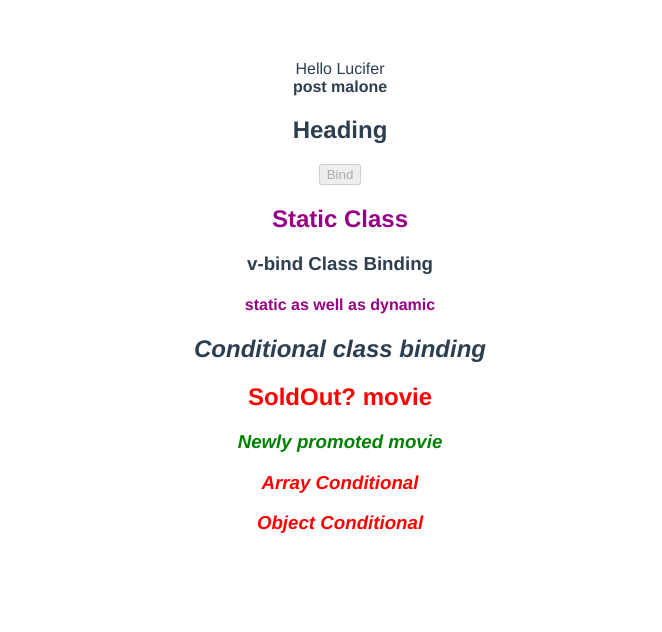
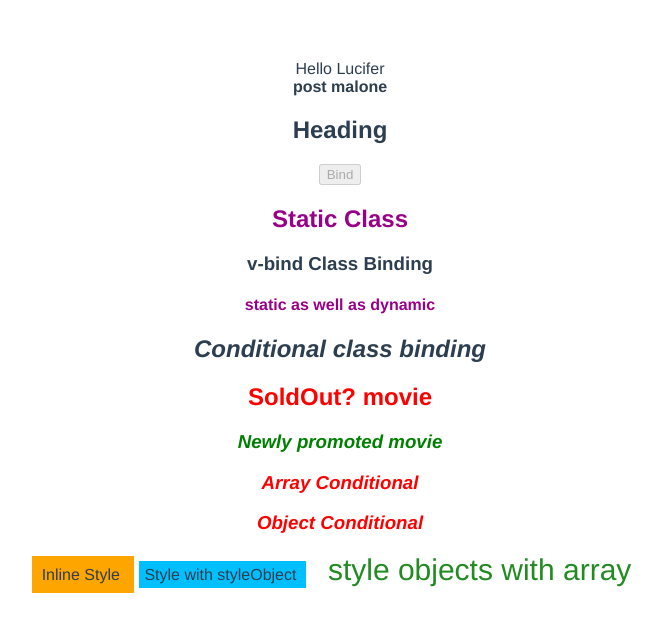
Before and after one commit to shubhamhirap/vue-training, a Vue app: page / in a window 1280 px wide. Shown: the top 632 px of the page, without its empty margins (300-962 px from the left). Built offline with nearby package versions, Linux system fonts and the light colour scheme.

Commit message:
different ways to bind style

```diff
--- a/src/App.vue
+++ b/src/App.vue
@@ -44,6 +44,23 @@
     >
       Object Conditional
     </h3>
+
+    <!-- bind style with object syntax -->
+    <span
+      v-bind:style="{
+        backgroundColor: highlightColor,
+        padding: '10px',
+      }"
+    >
+      Inline Style
+    </span>
+
+    <!-- bind style with styleObject syntax -->
+    <span v-bind:style="highlightStyleObject"> Style with styleObject </span>
+    <!-- bind style with styleObject syntax -->
+    <span v-bind:style="[baseStyleObject, successStyle]">
+      style objects with array
+    </span>
   </div>
 </template>
 
@@ -60,6 +77,20 @@ export default {
       status: "danger",
       isPromoted: true,
       isSoldOut: true,
+      highlightColor: "orange",
+      highlightStyleObject: {
+        padding: "5px",
+        backgroundColor: "#00bfff",
+        margin: "5px",
+      },
+      baseStyleObject: {
+        fontSize: "30px",
+        margin: "10px",
+        padding: "7px",
+      },
+      successStyle: {
+        color: "#228b22",
+      },
     };
   },
 };
```
